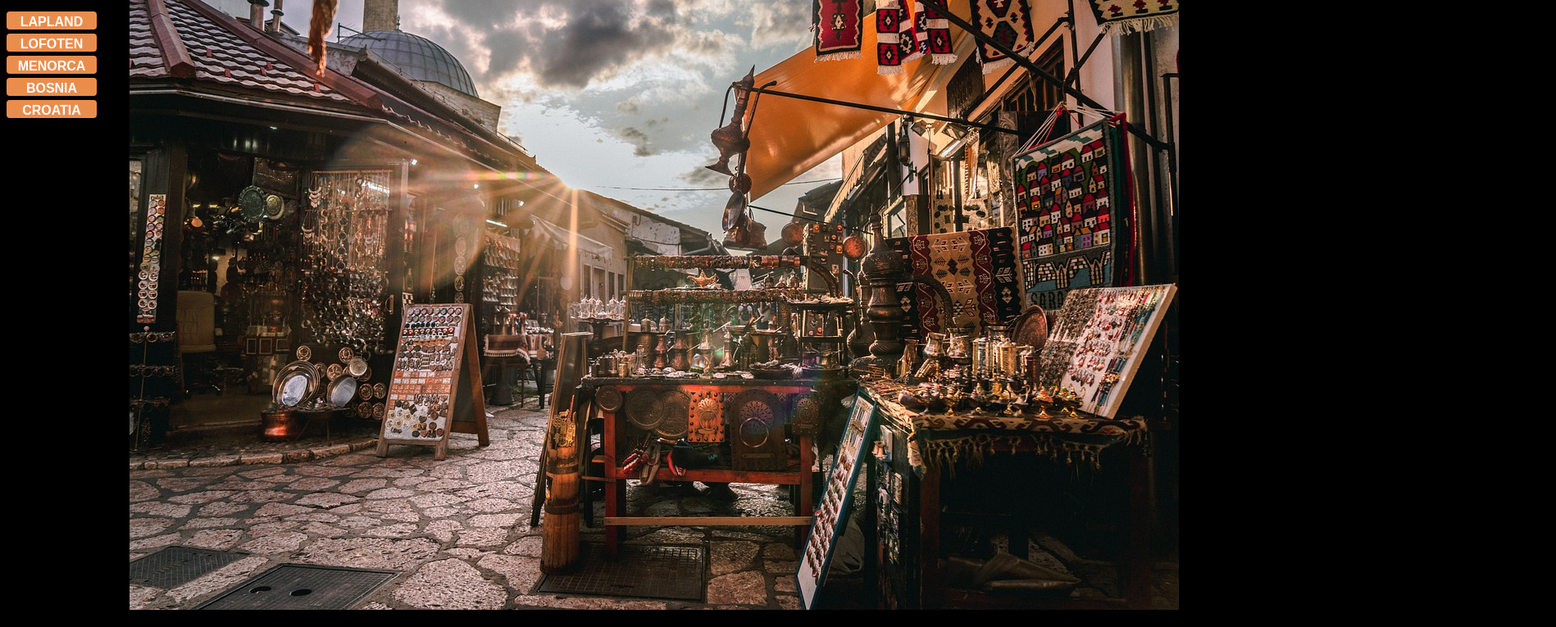
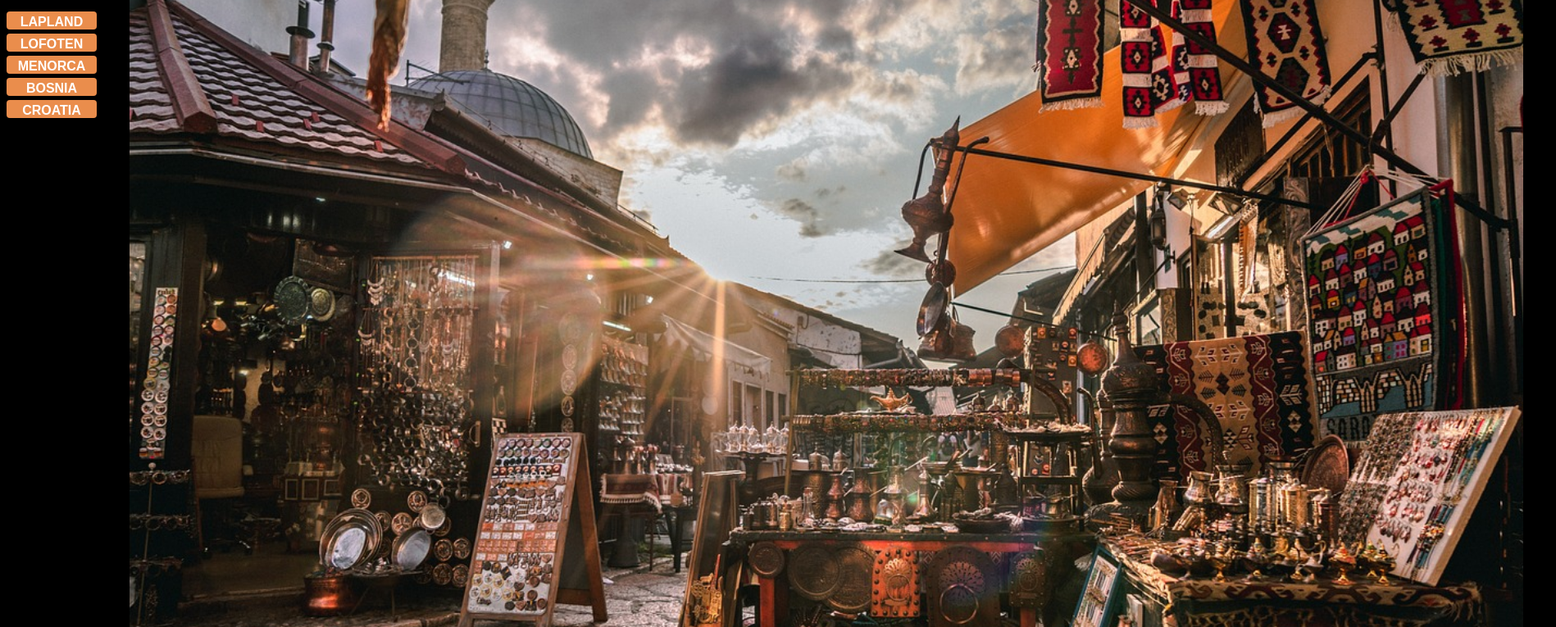
Before and after one commit to chrestellar/chrestellar.github.io, a plain HTML site: page index.html in a window 1280 px wide. Shown: the part 118-883 px from the top of the page at 82% size, 1898 px wide, since content can reach past the window. Drawn offline with Linux system fonts and the light colour scheme.

Commit message:
Update styles.css

```diff
--- a/styles.css
+++ b/styles.css
@@ -8,6 +8,12 @@
   align-items: left; /* left align the content (header, button) */
 }
 
+body {
+  background: #000000;
+  color: white;
+  font-family: fantasy;
+}
+
 #lonelynomad {
   font-size: 25px;
   font-weight: bold;
@@ -16,9 +22,9 @@
 #solivagant {
   font-size: 13px;
 }
-#headerpic {
+#headerpicture {
   width: 1700px;
-
+  margin-right: 40px;
 }
 .headers {
   width: 900px; /* Set a fixed width for the header and pic */
@@ -52,12 +58,6 @@ li:hover {
   background-color: #b6691e;
 }
 
-
-body {
-  background: #000000;
-  color: white;
-  font-family: fantasy;
-}
 
 hr {
   width: 100%;
```
